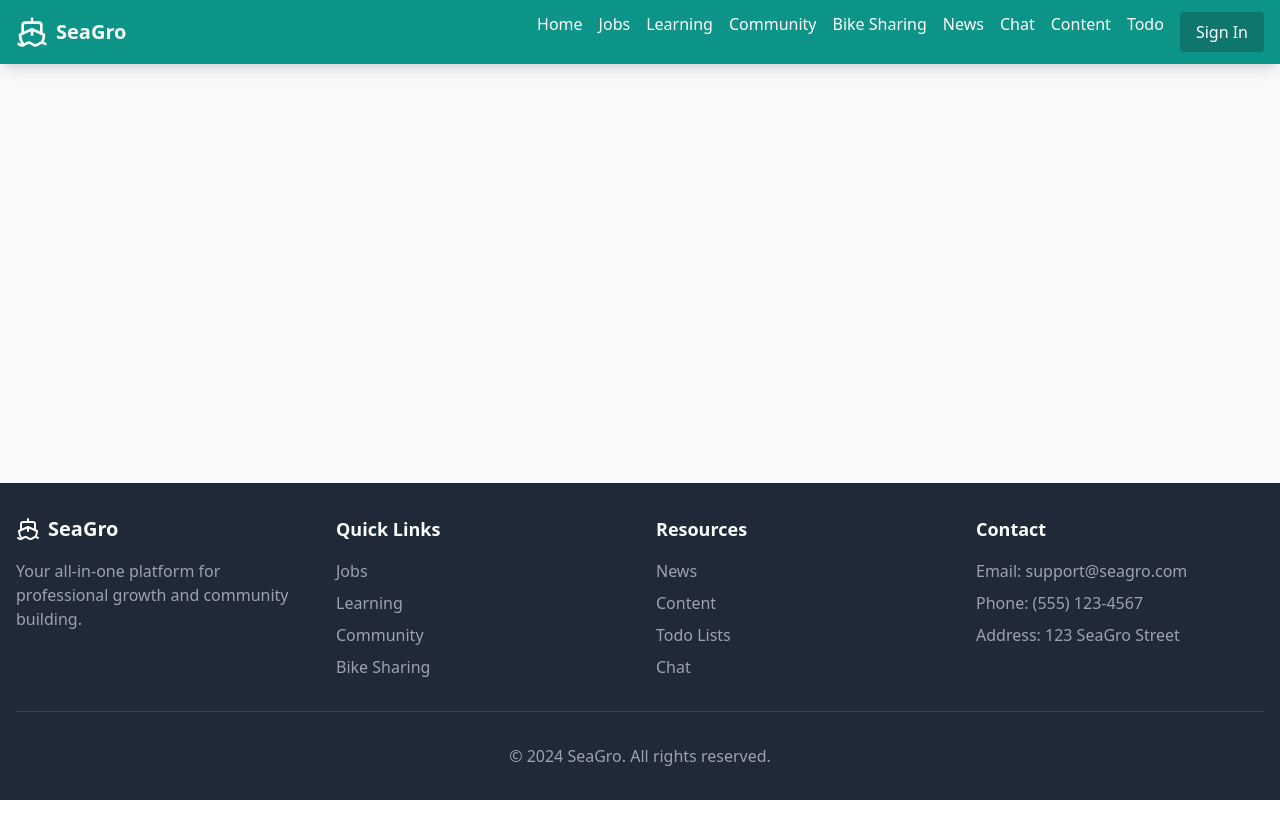
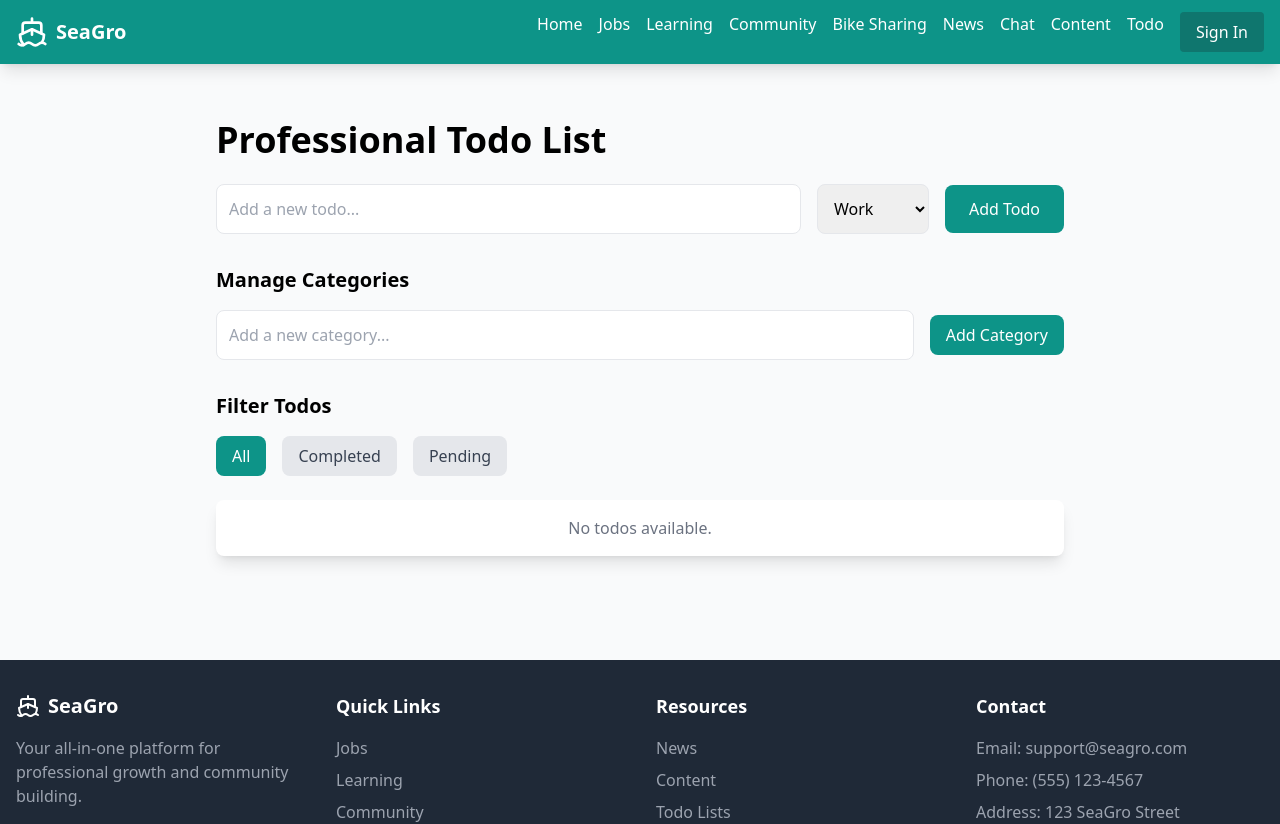
Before and after one commit to vansh-frontend/SeaGrow, a React (Vite) app: page /todo in a window 1280 px wide. Before the commit this address led to /login. Shown: the top 824 px of the page. Before the commit the page ends 800 px from the top, so only its background shows below. Built offline with nearby package versions, Linux system fonts and the light colour scheme.

Commit message:
todolist

```diff
--- a/src/App.tsx
+++ b/src/App.tsx
@@ -41,9 +41,9 @@ function App() {
               } />
               <Route path="/content" element={<ContentSharing />} />
               <Route path="/todo" element={
-                <ProtectedRoute>
+                // <ProtectedRoute
                   <TodoList />
-                </ProtectedRoute>
+                // </ProtectedRoute>
               } />
             </Routes>
           </main>
--- a/src/pages/TodoList.tsx
+++ b/src/pages/TodoList.tsx
@@ -1,101 +1,219 @@
-import React from 'react';
-import { supabase } from '../lib/supabase';
-import { useAuth } from '../contexts/AuthContext';
-import { CheckSquare, Square, Trash2 } from 'lucide-react';
+import React, { useState, useEffect } from "react";
+import { CheckSquare, Square, Trash2, Edit } from "lucide-react"; // icons for actions
+
+type Todo = {
+  id: string;
+  title: string;
+  is_completed: boolean;
+  category: string;
+};
 
 const TodoList = () => {
-  const { user } = useAuth();
-  const [todos, setTodos] = React.useState<any[]>([]);
-  const [newTodo, setNewTodo] = React.useState('');
+  const [todos, setTodos] = useState<Todo[]>([]);
+  const [newTodo, setNewTodo] = useState<string>("");
+  const [filter, setFilter] = useState<string>("All");
+  const [categories, setCategories] = useState<string[]>(["Work", "Personal", "Others"]);
+  const [selectedCategory, setSelectedCategory] = useState<string>("Work");
+  const [newCategory, setNewCategory] = useState<string>("");
+  const [editingTodo, setEditingTodo] = useState<Todo | null>(null);
+  const [newTitle, setNewTitle] = useState<string>("");
+  const [newCategoryForEdit, setNewCategoryForEdit] = useState<string>("");
+  const [confirmDelete, setConfirmDelete] = useState<string | null>(null); // To track todo being deleted
 
-  React.useEffect(() => {
-    if (user) {
-      fetchTodos();
+  // Load todos from localStorage on component mount
+  useEffect(() => {
+    const storedTodos = JSON.parse(localStorage.getItem("todos") || "[]");
+    if (storedTodos) {
+      setTodos(storedTodos);
     }
-  }, [user]);
+  }, []);
 
-  const fetchTodos = async () => {
-    const { data } = await supabase
-      .from('todos')
-      .select('*')
-      .eq('user_id', user?.id)
-      .order('created_at', { ascending: false });
-    if (data) setTodos(data);
-  };
+  // Save todos to localStorage whenever they change
+  useEffect(() => {
+    if (todos.length > 0) {
+      localStorage.setItem("todos", JSON.stringify(todos));
+    }
+  }, [todos]);
 
-  const addTodo = async (e: React.FormEvent) => {
+  // Add a new todo
+  const addTodo = (e: React.FormEvent) => {
     e.preventDefault();
     if (!newTodo.trim()) return;
 
-    await supabase.from('todos').insert({
+    const newTodoItem: Todo = {
+      id: Date.now().toString(), // Unique ID based on timestamp
       title: newTodo,
-      user_id: user?.id,
+      is_completed: false,
+      category: selectedCategory,
+    };
+
+    setTodos([newTodoItem, ...todos]); // Add to the beginning of the list
+    setNewTodo(""); // Clear the input field
+  };
+
+  // Toggle Todo Completion status
+  const toggleTodo = (id: string) => {
+    setTodos(
+      todos.map((todo) =>
+        todo.id === id ? { ...todo, is_completed: !todo.is_completed } : todo
+      )
+    );
+  };
+
+  // Delete a todo with confirmation
+  const deleteTodo = (id: string) => {
+    if (confirmDelete === id) {
+      setTodos(todos.filter((todo) => todo.id !== id)); // Delete the todo if confirmed
+      setConfirmDelete(null); // Reset delete confirmation
+    } else {
+      setConfirmDelete(id); // Set delete confirmation for the selected todo
+    }
+  };
+
+  // Add a new category if it doesn't exist
+  const addCategory = () => {
+    if (newCategory.trim() && !categories.includes(newCategory)) {
+      setCategories([...categories, newCategory]); // Add new category
+      setNewCategory(""); // Clear input
+    }
+  };
+
+  // Modify an existing todo
+  const startEditing = (todo: Todo) => {
+    setEditingTodo(todo);
+    setNewTitle(todo.title);
+    setNewCategoryForEdit(todo.category);
+  };
+
+  const saveEditedTodo = () => {
+    if (!newTitle.trim()) return;
+
+    setTodos(
+      todos.map((todo) =>
+        todo.id === editingTodo?.id
+          ? { ...todo, title: newTitle, category: newCategoryForEdit }
+          : todo
+      )
+    );
+    setEditingTodo(null); // Exit edit mode
+  };
+
+  // Filter todos based on completion status
+  const filteredTodos = todos.filter((todo) => {
+    if (filter === "All") return true;
+    if (filter === "Completed") return todo.is_completed;
+    if (filter === "Pending") return !todo.is_completed;
+    return true;
   });
 
-    setNewTodo('');
-    fetchTodos();
-  };
+  return (
+    <div className="max-w-4xl mx-auto p-6">
+      <h1 className="text-4xl font-bold mb-6">Professional Todo List</h1>
 
-  const toggleTodo = async (id: string, isCompleted: boolean) => {
-    await supabase
-      .from('todos')
-      .update({ is_completed: !isCompleted })
-      .eq('id', id);
-    fetchTodos();
-  };
-
-  const deleteTodo = async (id: string) => {
-    await supabase.from('todos').delete().eq('id', id);
-    fetchTodos();
-  };
-
-  return (
-    <div className="max-w-2xl mx-auto">
-      <h1 className="text-3xl font-bold mb-8">Todo List</h1>
-
+      {/* Add Todo Form */}
       <form onSubmit={addTodo} className="mb-8">
-        <div className="flex space-x-2">
+        <div className="flex items-center space-x-4">
           <input
             type="text"
             value={newTodo}
             onChange={(e) => setNewTodo(e.target.value)}
             placeholder="Add a new todo..."
-            className="flex-1 p-2 border rounded-lg focus:outline-none focus:ring-2 focus:ring-teal-500"
+            className="flex-1 p-3 border rounded-lg focus:outline-none focus:ring-2 focus:ring-teal-500"
           />
+          <select
+            value={selectedCategory}
+            onChange={(e) => setSelectedCategory(e.target.value)}
+            className="p-3 border rounded-lg focus:outline-none"
+          >
+            {categories.map((category) => (
+              <option key={category} value={category}>
+                {category}
+              </option>
+            ))}
+          </select>
           <button
             type="submit"
-            className="bg-teal-600 text-white px-4 py-2 rounded hover:bg-teal-700"
+            className="bg-teal-600 text-white px-6 py-3 rounded-lg hover:bg-teal-700 transition"
           >
             Add Todo
           </button>
         </div>
       </form>
 
-      <div className="bg-white rounded-lg shadow">
-        {todos.map((todo) => (
+      {/* Category Management */}
+      <div className="mb-8">
+        <h2 className="text-xl font-semibold mb-4">Manage Categories</h2>
+        <div className="flex items-center space-x-4">
+          <input
+            type="text"
+            value={newCategory}
+            onChange={(e) => setNewCategory(e.target.value)}
+            placeholder="Add a new category..."
+            className="flex-1 p-3 border rounded-lg focus:outline-none"
+          />
+          <button
+            onClick={addCategory}
+            className="bg-teal-600 text-white px-4 py-2 rounded-lg hover:bg-teal-700 transition"
+          >
+            Add Category
+          </button>
+        </div>
+      </div>
+
+      {/* Filter Options */}
+      <div className="mb-6">
+        <h2 className="text-xl font-semibold mb-4">Filter Todos</h2>
+        <div className="flex space-x-4">
+          {["All", "Completed", "Pending"].map((status) => (
+            <button
+              key={status}
+              onClick={() => setFilter(status)}
+              className={`px-4 py-2 rounded-lg ${
+                filter === status
+                  ? "bg-teal-600 text-white"
+                  : "bg-gray-200 text-gray-700"
+              } hover:bg-teal-600 hover:text-white transition`}
+            >
+              {status}
+            </button>
+          ))}
+        </div>
+      </div>
+
+      {/* Todo List */}
+      <div className="bg-white rounded-lg shadow-lg">
+        {filteredTodos.length ? (
+          filteredTodos.map((todo) => (
             <div
               key={todo.id}
               className="flex items-center justify-between p-4 border-b last:border-b-0"
             >
               <div className="flex items-center space-x-3">
                 <button
-                onClick={() => toggleTodo(todo.id, todo.is_completed)}
+                  onClick={() => toggleTodo(todo.id)}
                   className="text-gray-500 hover:text-teal-600"
                 >
                   {todo.is_completed ? (
-                  <CheckSquare className="h-5 w-5" />
+                    <CheckSquare className="h-6 w-6" />
                   ) : (
-                  <Square className="h-5 w-5" />
+                    <Square className="h-6 w-6" />
                   )}
                 </button>
                 <span
                   className={`${
-                  todo.is_completed ? 'line-through text-gray-400' : ''
+                    todo.is_completed ? "line-through text-gray-400" : ""
                   }`}
                 >
-                {todo.title}
+                  {todo.title} ({todo.category || "Uncategorized"})
                 </span>
               </div>
+              <div className="flex space-x-4">
+                <button
+                  onClick={() => startEditing(todo)}
+                  className="text-gray-500 hover:text-teal-600"
+                >
+                  <Edit className="h-5 w-5" />
+                </button>
                 <button
                   onClick={() => deleteTodo(todo.id)}
                   className="text-gray-500 hover:text-red-600"
@@ -103,8 +221,45 @@ const TodoList = () => {
                   <Trash2 className="h-5 w-5" />
                 </button>
               </div>
+            </div>
+          ))
+        ) : (
+          <p className="p-4 text-center text-gray-500">No todos available.</p>
+        )}
+      </div>
+
+      {/* Edit Todo Modal */}
+      {editingTodo && (
+        <div className="fixed inset-0 bg-gray-700 bg-opacity-50 flex justify-center items-center">
+          <div className="bg-white p-8 rounded-lg shadow-lg w-96">
+            <h2 className="text-2xl font-semibold mb-4">Edit Todo</h2>
+            <input
+              type="text"
+              value={newTitle}
+              onChange={(e) => setNewTitle(e.target.value)}
+              className="w-full p-3 border rounded-lg mb-4"
+              placeholder="Edit todo title"
+            />
+            <select
+              value={newCategoryForEdit}
+              onChange={(e) => setNewCategoryForEdit(e.target.value)}
+              className="w-full p-3 border rounded-lg mb-4"
+            >
+              {categories.map((category) => (
+                <option key={category} value={category}>
+                  {category}
+                </option>
               ))}
+            </select>
+            <button
+              onClick={saveEditedTodo}
+              className="bg-teal-600 text-white px-6 py-3 rounded-lg hover:bg-teal-700"
+            >
+              Save Changes
+            </button>
           </div>
+        </div>
+      )}
     </div>
   );
 };
```
Also changed, not shown: package.json (+6 -6 lines), 1 other file (tests, documents, lock files or other folders). Lines whose indentation alone changed are shown as unchanged.
